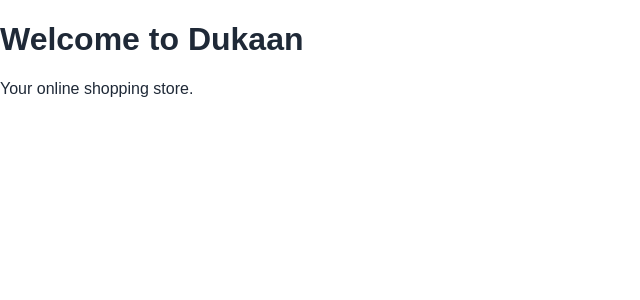
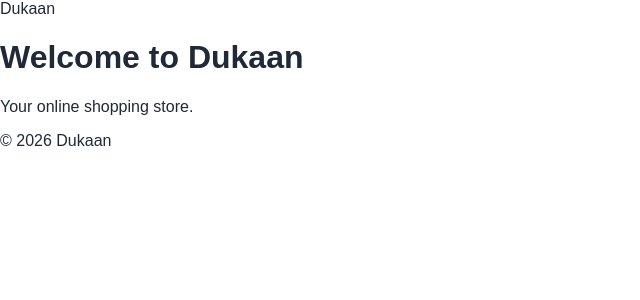
Before and after one commit to imtiazaly/CodeAlpha_Dukaan, a Vue app in the folder client/: page / in a window 1280 px wide. Shown: the top 300 px of the page, without its empty margins (0-640 px from the left). Built offline with nearby package versions, Linux system fonts and the light colour scheme.

Commit message:
feat: restructure routing to include MainLayout and improve application layout

```diff
--- a/client/src/App.vue
+++ b/client/src/App.vue
@@ -2,7 +2,6 @@
 <script setup>
 </script>
 
-
 <template>
   <RouterView />
 </template>
--- /dev/null
+++ b/client/src/layouts/MainLayout.vue
@@ -0,0 +1,17 @@
+<template>
+  <div class="main-layout">
+    <header>
+      <nav>
+        <RouterLink to="/">Dukaan</RouterLink>
+      </nav>
+    </header>
+
+    <main>
+      <RouterView />
+    </main>
+
+    <footer>
+      <p>&copy; {{ new Date().getFullYear() }} Dukaan</p>
+    </footer>
+  </div>
+</template>
--- a/client/src/router/index.js
+++ b/client/src/router/index.js
@@ -1,13 +1,20 @@
 import { createRouter, createWebHistory } from "vue-router";
 import HomePage from "../pages/HomePage.vue";
+import MainLayout from "../layouts/MainLayout.vue";
 
 const router = createRouter({
   history: createWebHistory(),
   routes: [
     {
       path: "/",
-      name: "home",
-      component: HomePage,
+      component: MainLayout,
+      children: [
+        {
+          path: "",
+          name: "home",
+          component: HomePage,
+        },
+      ],
     },
   ],
 });
```
